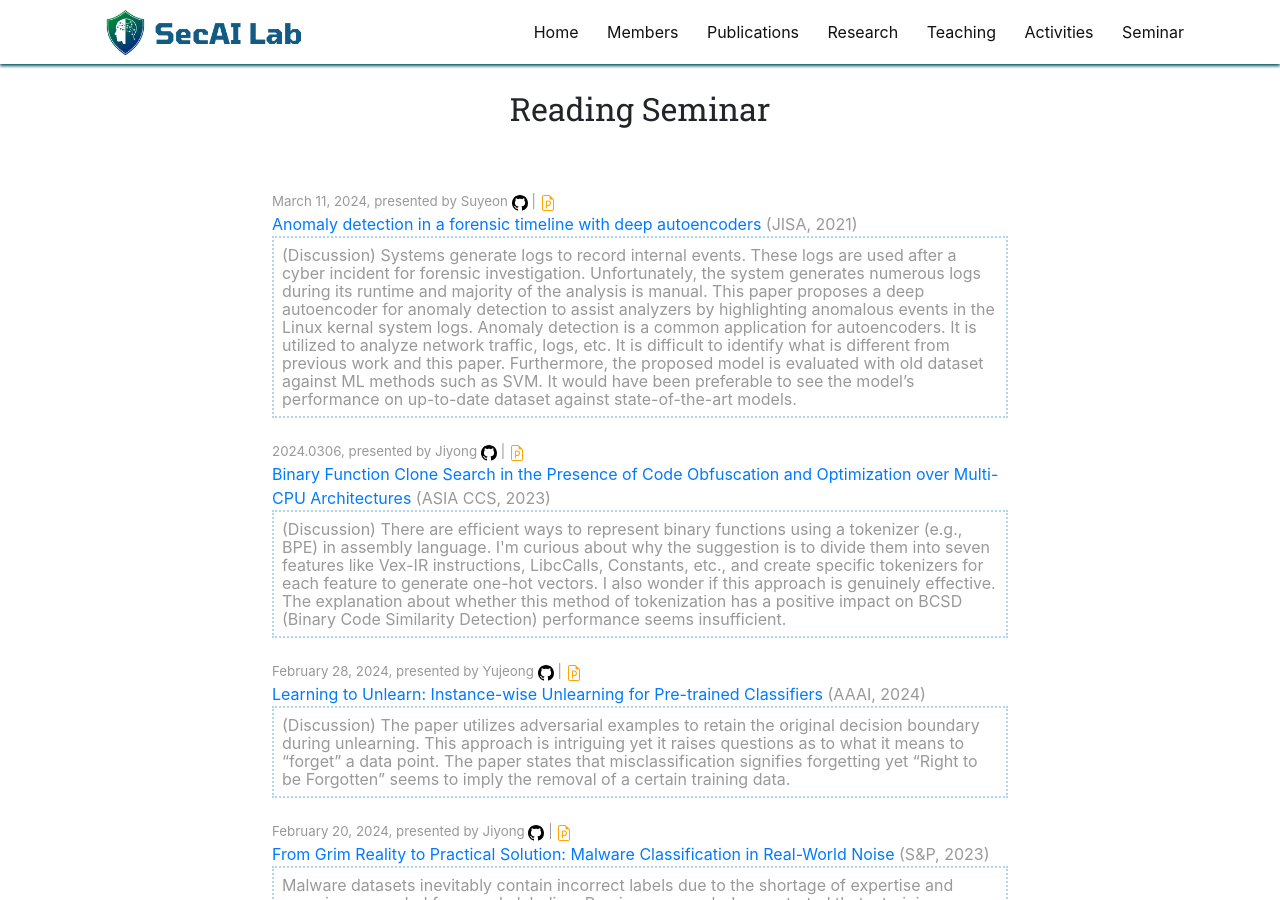
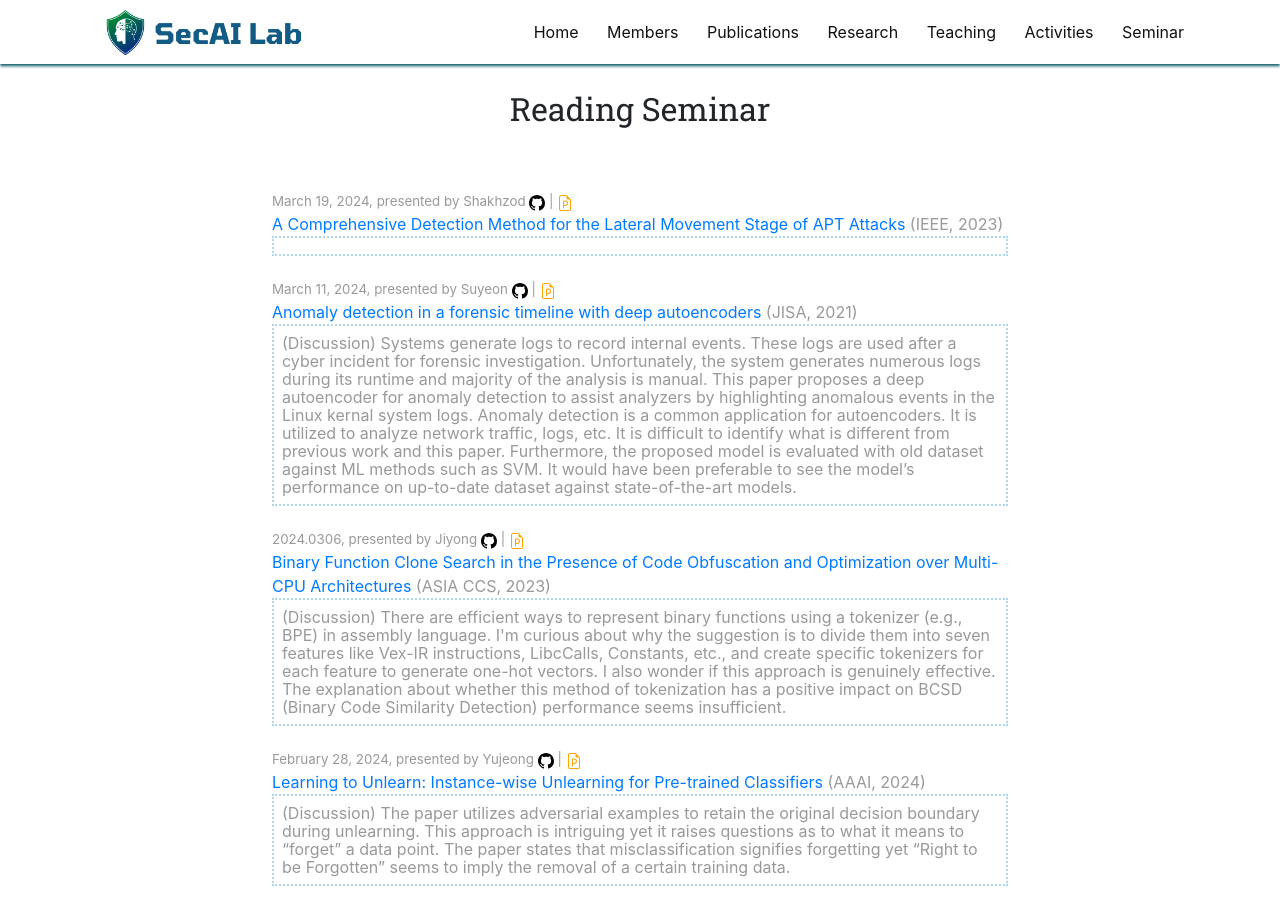
Before and after one commit to SecAI-Lab/secai-lab.github.io, a Jekyll site: the page built from pages/seminar.md, in a window 1280 px wide and 900 px high. Built offline with Jekyll 4.4.1, drawn with Linux system fonts in a browser that asks for light colours; nearby versions of some CDN libraries.

Commit message:
Update readings.yml

```diff
--- a/_data/readings.yml
+++ b/_data/readings.yml
@@ -1,3 +1,14 @@
+- title: "A Comprehensive Detection Method for the Lateral Movement Stage of APT Attacks"
+  link: "https://ieeexplore.ieee.org/abstract/document/10273652"
+  ppt_link: "https://docs.google.com/presentation/d/14hGmxlQ8qmIxAjBmY01_yPBjiL72VUp6xqJJz8Tef3o/edit?usp=drivesdk"
+  code_link: ""
+  presenter: Shakhzod
+  conference: IEEE
+  date: 2024.03.19
+  pub_year: 2023
+  discusiion: "(Discussion) This paper designs a multidimensional detection framework to detect lateral movement behavior against APT attacks in an intranet environment based on the SMB protocol.
+  However, contrary to this purpose, the experimental results are unfortunate in that the purpose and results differ because they are about how well malware has been classified."
+
 - title: "Anomaly detection in a forensic timeline with deep autoencoders"
   link: "https://www.sciencedirect.com/science/article/abs/pii/S2214212621002076"
   ppt_link: "https://drive.google.com/file/d/1Ndma6vyN2FouuMMHTJIBRsRJ88VupIPm/view?usp=drive_link"
```
